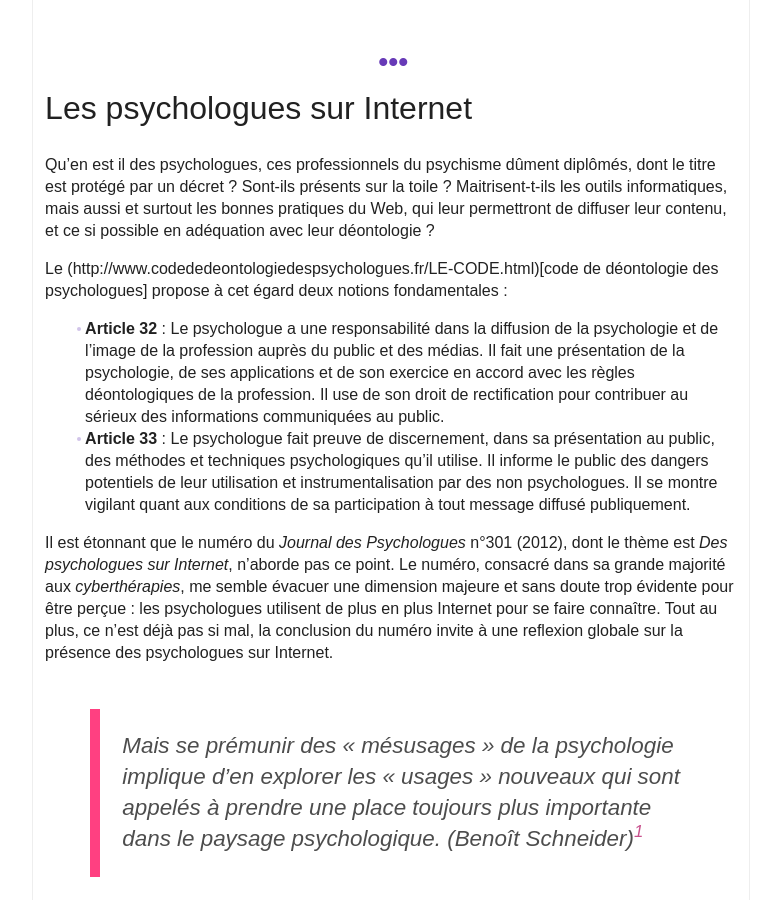
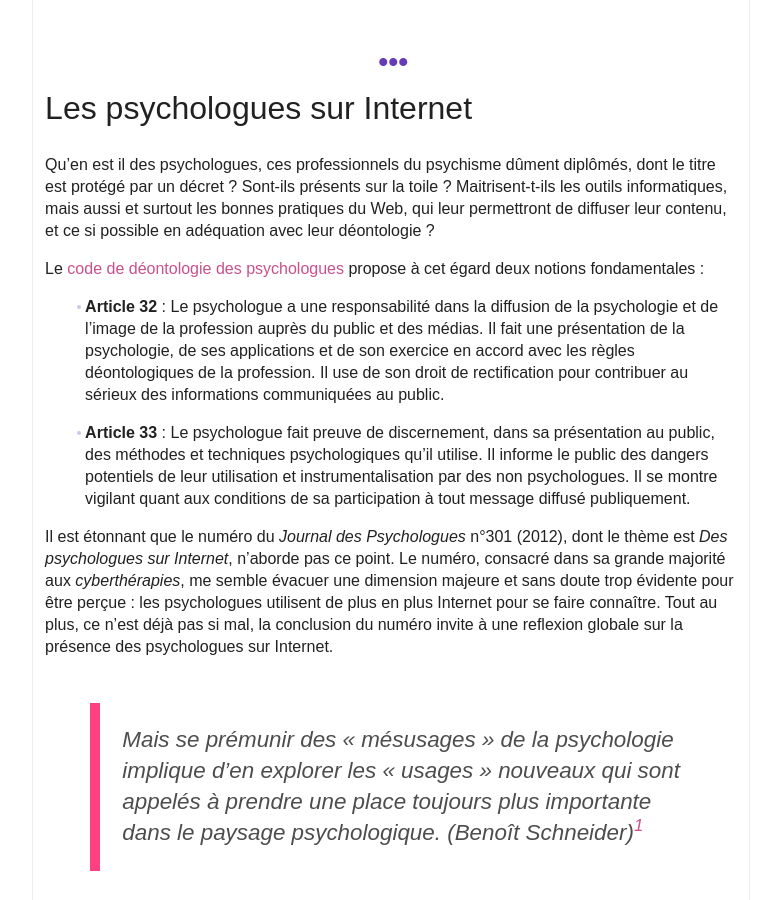
Before and after one commit to nicodev3/nicodev3.github.io, a Jekyll site: the page built from _posts/2016-09-05-site-internet-psychologues.md, in a window 1280 px wide and 900 px high, scrolled down 1065 px. Shown: the whole window, without its empty margins (249-1030 px from the left). Built offline with Jekyll 4.4.1, drawn with Linux system fonts in a browser that asks for light colours; nearby versions of some CDN libraries; comment, search, counter and statistics services are not loaded; some of the changed lines change nothing that is shown.

Commit message:
Update 2016-09-05-site-internet-psychologues.md

```diff
--- a/_posts/2016-09-05-site-internet-psychologues.md
+++ b/_posts/2016-09-05-site-internet-psychologues.md
@@ -38,9 +38,10 @@ Internet, qui au départ était conçu comme un réseau d'échange d'information
 
 Qu'en est il des psychologues, ces professionnels du psychisme dûment diplômés, dont le titre est protégé par un décret&nbsp;? Sont-ils présents sur la toile&nbsp;? Maitrisent-t-ils les outils informatiques, mais aussi et surtout les bonnes pratiques du Web, qui leur permettront de diffuser leur contenu, et ce si possible en adéquation avec leur déontologie&nbsp;?
 
-Le (http://www.codededeontologiedespsychologues.fr/LE-CODE.html)[code de déontologie des psychologues] propose à cet égard deux notions fondamentales :
+Le [code de déontologie des psychologues](http://www.codededeontologiedespsychologues.fr/LE-CODE.html) propose à cet égard deux notions fondamentales :
 
 - **Article 32**  : Le psychologue a une responsabilité dans la diffusion de la psychologie et de l’image de la profession auprès du public et des médias. Il fait une présentation de la psychologie, de ses applications et de son exercice en accord avec les règles déontologiques de la profession. Il use de son droit de rectification pour contribuer au sérieux des informations communiquées au public.
+
 - **Article 33** : Le psychologue fait preuve de discernement, dans sa présentation au public, des méthodes et techniques psychologiques qu’il utilise. Il informe le public des dangers potentiels de leur utilisation et instrumentalisation par des non psychologues. Il se montre vigilant quant aux conditions de sa participation à tout message diffusé publiquement.
 
 Il est étonnant que le numéro du *Journal des Psychologues* n°301 (2012), dont le thème est *Des psychologues sur Internet*, n'aborde pas ce point. Le numéro, consacré dans sa grande majorité aux *cyberthérapies*, me semble évacuer une dimension majeure et sans doute trop évidente pour être perçue&nbsp;: les psychologues utilisent de plus en plus Internet pour se faire connaître. Tout au plus, ce n'est déjà pas si mal, la conclusion du numéro invite à une reflexion globale sur la présence des psychologues sur Internet.
```
